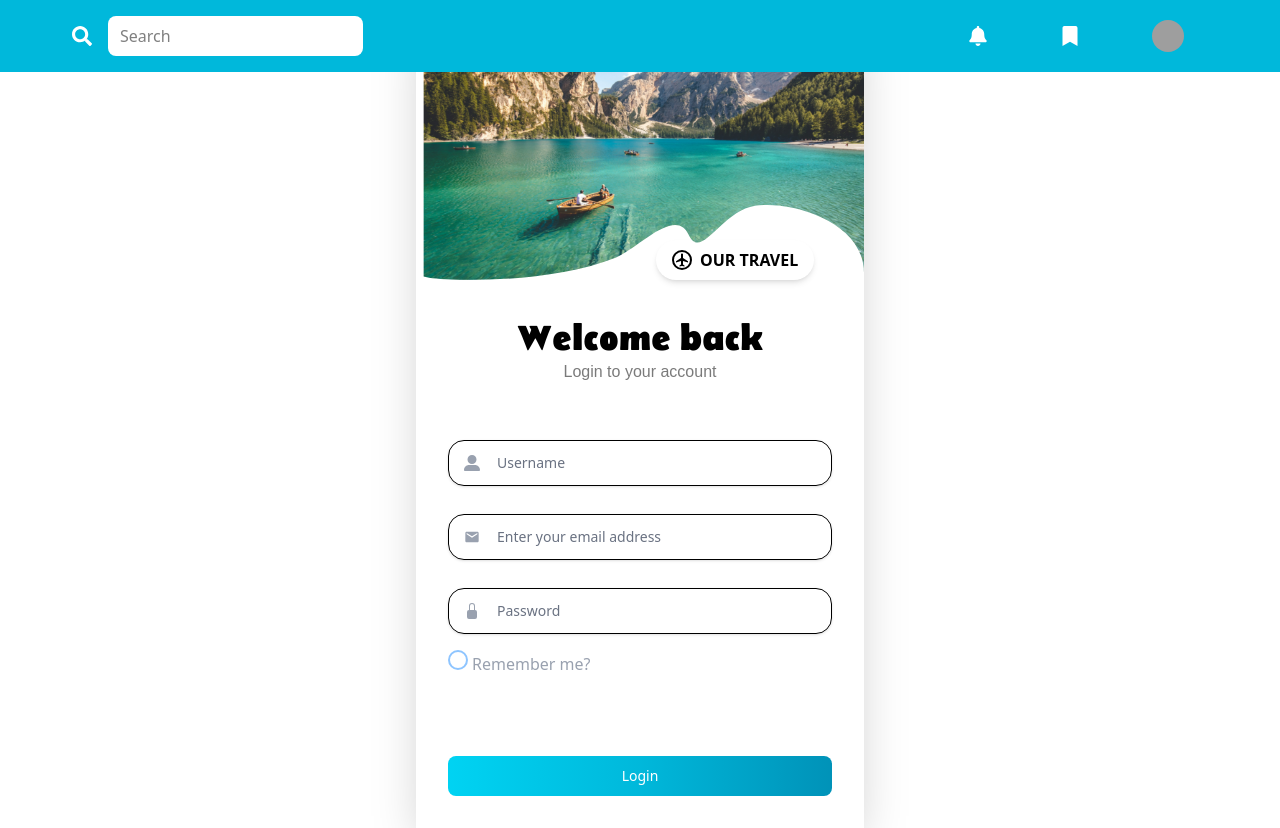
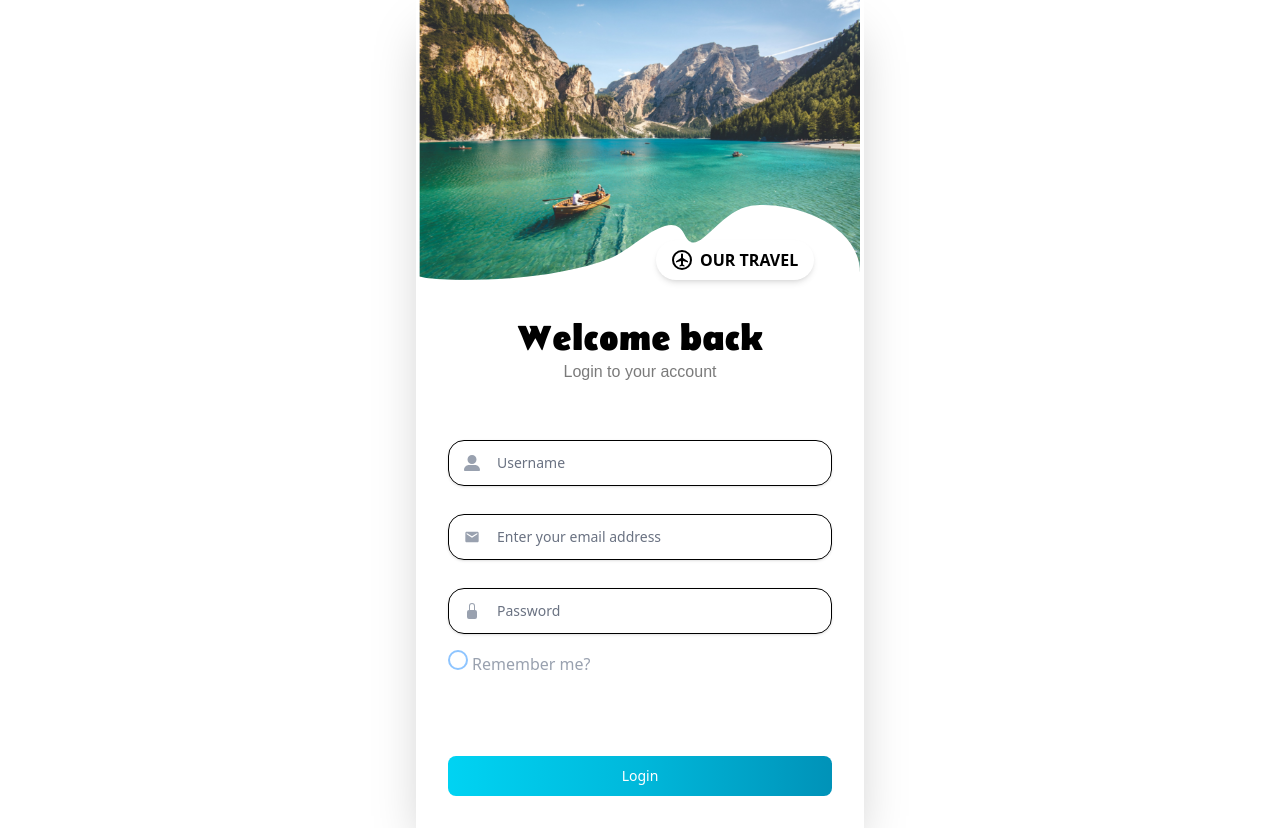
Before and after one commit to I-Kail-I/OUR-TRAVEL, a Next.js app in the folder our-travel/: page / in a window 1280 px wide. Built offline with nearby package versions, Linux system fonts and the light colour scheme; grey boxes are pictures that could not be loaded.

Commit message:
Fixing bugs and repoisition image
Navbar JSX
1. making the navbar didn't appear on the signIn page

signIn JSX
1. Making the image centered

```diff
--- a/our-travel/src/app/signIn/page.jsx
+++ b/our-travel/src/app/signIn/page.jsx
@@ -15,7 +15,7 @@ export default function signIn() {
             src={ImageLogin}
             layout="cover"
             alt="imageLogin"
-            className="relative z-10"
+            className="relative z-10 right-1"
           />
           <div className="logoPart flex items-center absolute bottom-0 left-60 transform -translate-x-0 translate-y-0 bg-white px-4 py-2 rounded-full shadow-md z-[5]">
             <IoMdAirplane className="text-xl mr-2 border-2 border-black rounded-2xl" />
--- a/our-travel/src/components/navbar/navbar.jsx
+++ b/our-travel/src/components/navbar/navbar.jsx
@@ -1,4 +1,4 @@
-"use client"
+"use client";
 
 import React from "react";
 import { usePathname } from "next/navigation";
@@ -26,7 +26,7 @@ export default function Navbar() {
     return () => window.removeEventListener("resize", handleResize);
   }, []);
 
-  if (pathname === "/signIn") {
+  if (pathname === "/signIn" || pathname === "/") {
     return null;
   }
 
@@ -47,7 +47,7 @@ function NavbarDesktop() {
       </div>
 
       <div className="flex items-center gap-18">
-        <FaBell className="text-xl cursor-pointer"/>
+        <FaBell className="text-xl cursor-pointer" />
 
         <FaBookmark className="text-xl cursor-pointer" />
         <img
```
